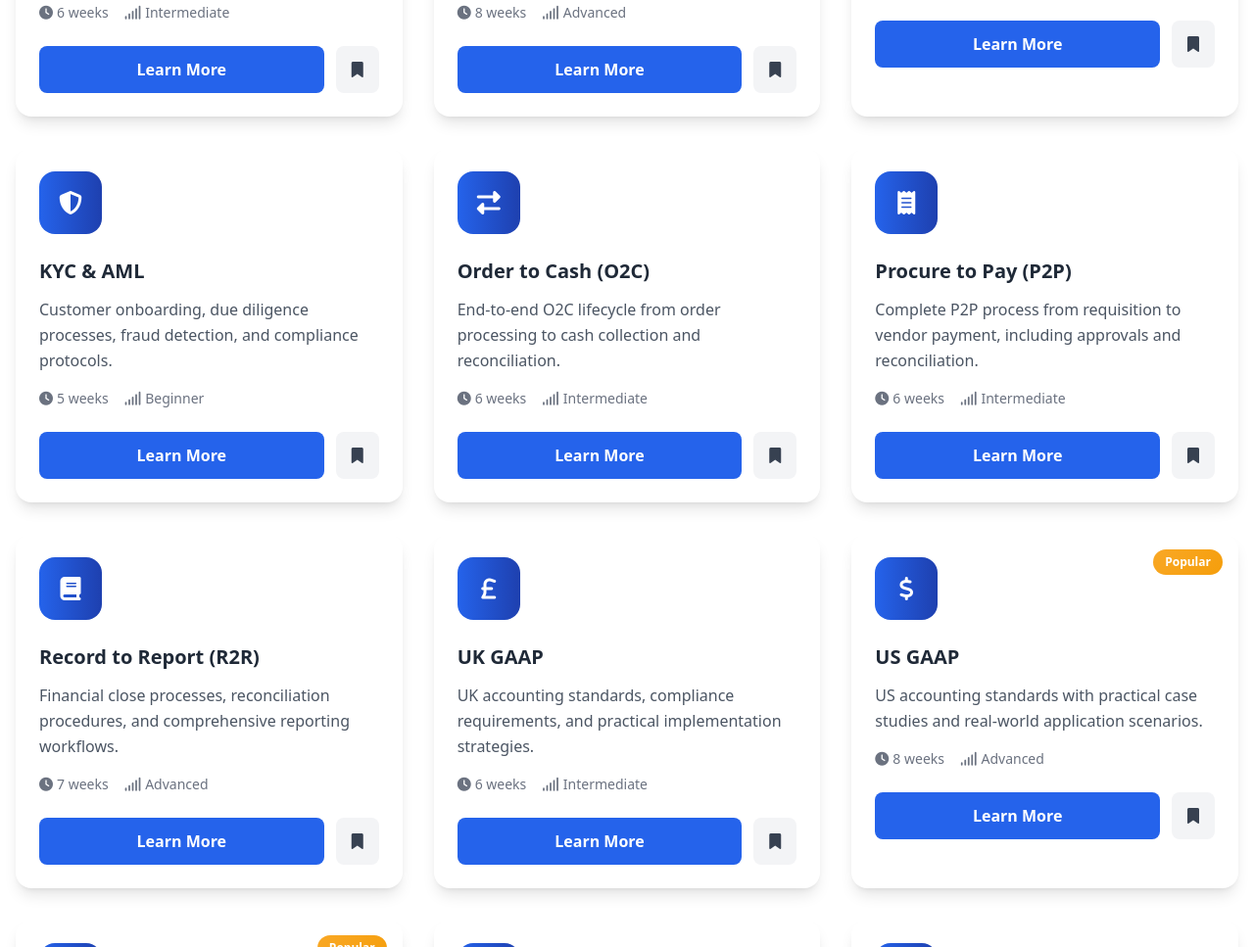
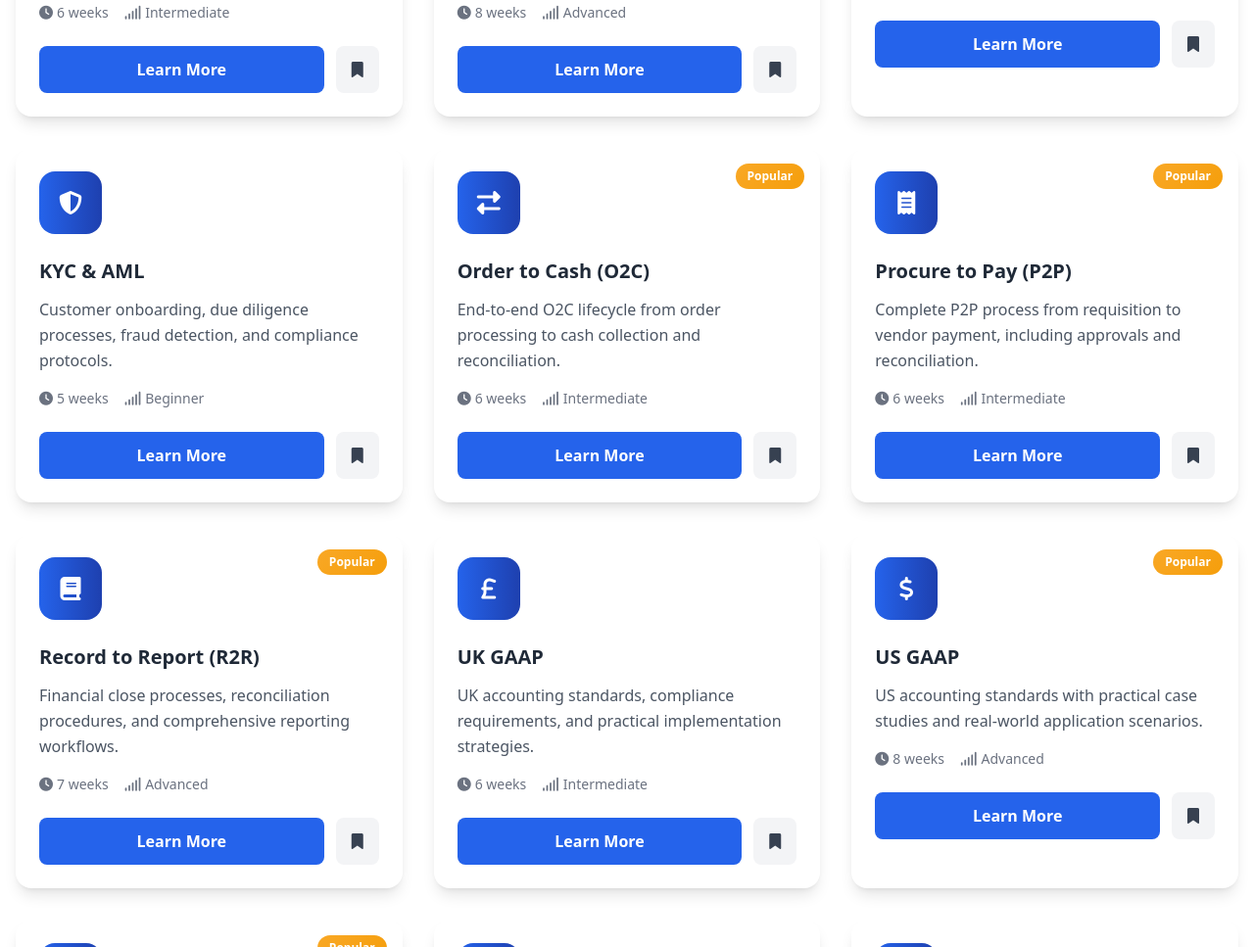
Before and after one commit to SamirSengupta/path2hire, a plain HTML site: page site/training/index.html in a window 1280 px wide. Shown: the part 1583-2550 px from the top of the page at 98% size. Drawn offline with nearby package versions, Linux system fonts and the light colour scheme.

Commit message:
major changes

```diff
--- a/site/training/index.html
+++ b/site/training/index.html
@@ -516,7 +516,7 @@ const programs = [
     category: "accounting",
     duration: "6 weeks",
     level: "Intermediate",
-    popular: false
+    popular: true
   },
   {
     slug: "p2p",
@@ -526,7 +526,7 @@ const programs = [
     category: "accounting",
     duration: "6 weeks",
     level: "Intermediate",
-    popular: false
+    popular: true
   },
   {
     slug: "r2r",
@@ -536,7 +536,7 @@ const programs = [
     category: "accounting",
     duration: "7 weeks",
     level: "Advanced",
-    popular: false
+    popular: true
   },
   {
     slug: "uk-gaap",
```
Also changed, not shown: site/contact.html (+2 -2 lines), templates/results.html (+3 -5 lines).
